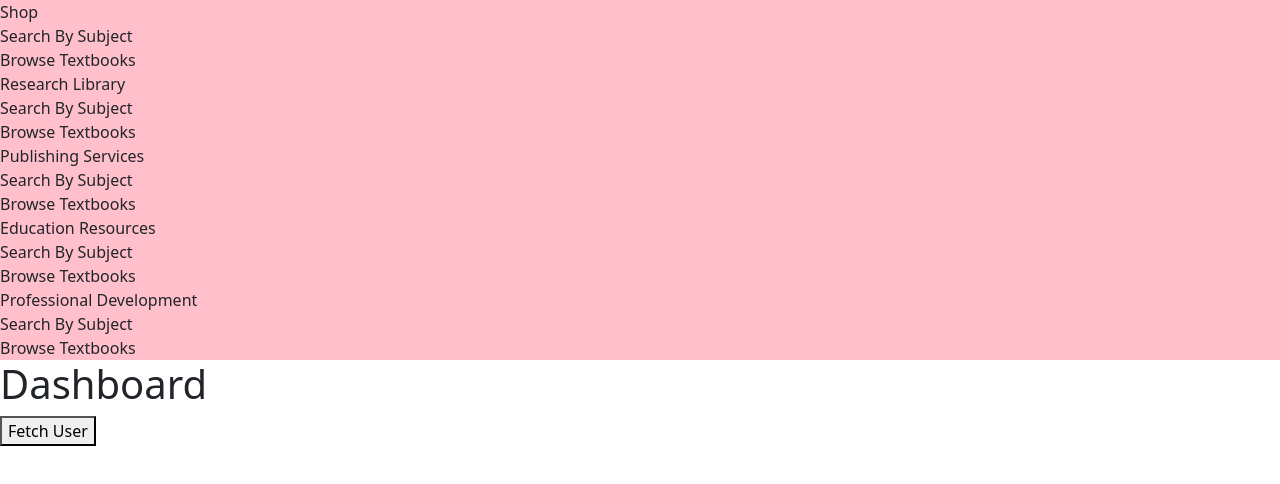
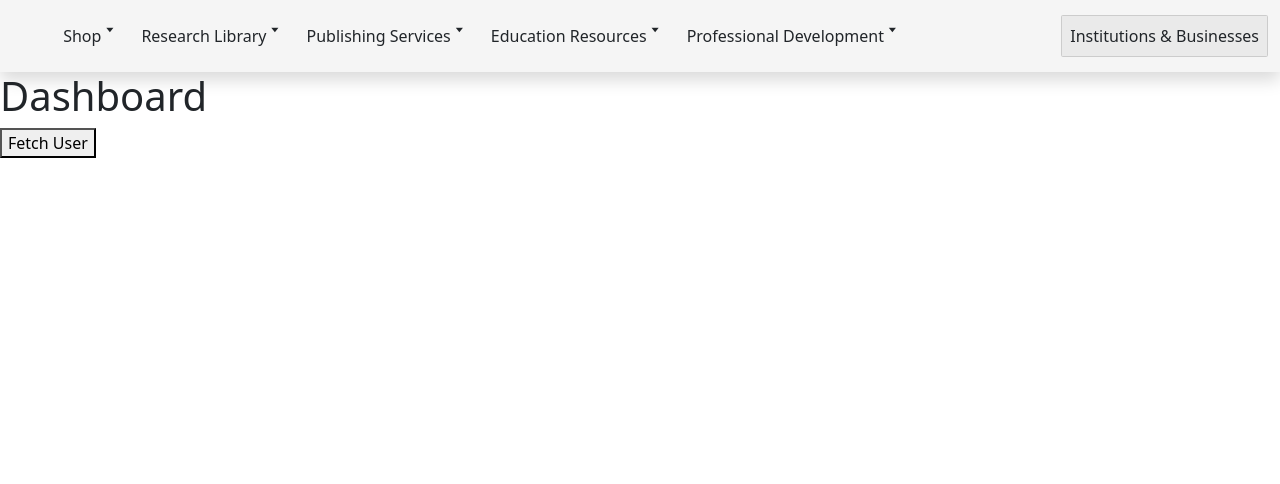
Before and after one commit to researchsquare/journal-guide, a Next.js app in the folder client/: page / in a window 1280 px wide. Shown: the top 484 px of the page. Built offline with nearby package versions, Linux system fonts and the light colour scheme.

Commit message:
nav changes

```diff
--- a/client/src/components/NavBar/NavBar.scss
+++ b/client/src/components/NavBar/NavBar.scss
@@ -1,3 +1,12 @@
-.NavBar{
-    background: pink;
+.navBar{
+    background: #f5f5f5;
+    font-weight: 500;
+    .btn{
+        background-color: #eaeaea;
+        border: .1rem solid #ccc;
+        border-radius: .1rem;
+    }
+    .hide{
+        display: none;
+    }
 }
--- a/client/src/components/NavBar/NavBar.tsx
+++ b/client/src/components/NavBar/NavBar.tsx
@@ -50,24 +50,31 @@ const NavBar = ({title}:NavBarProps) => {
         },
     ]
     return (
-        <div className='NavBar'>
-            <div>
-                {
-                    nav.map((item, index) => (
-                        <div key={index}>
-                            <div>
-                                {item.menu}
-                            </div>
-                            <div>
-                                {item.subMenu && item.subMenu.map((subItem, subIndex) => (
-                                    <div key={subIndex}>
-                                        {subItem.name}
-                                    </div>
-                                ))}
-                            </div>
+        <div className="container-fluid navBar shadow ">
+            <div className="row align-items-center">
+                {/* Left side (menu) */}
+                <div className="col-md-9">
+                <div className="d-flex justify-content-evenly p-4">
+                    {nav.map((item, index) => (
+                    <div key={index}>
+                        <div>{item.menu} &#129171;</div>
+                        <div className="hide">
+                        {item.subMenu &&
+                            item.subMenu.map((subItem, subIndex) => (
+                            <div key={subIndex}>{subItem.name}</div>
+                            ))}
                         </div>
-                    ))
-                }
+                    </div>
+                    ))}
+                </div>
+                </div>
+
+                {/* Right side (institutions & businesses) */}
+                <div className="col-md-3 text-end">
+                <div className="btn p-2">
+                    Institutions & Businesses
+                </div>
+                </div>
             </div>
         </div>
     );
```
